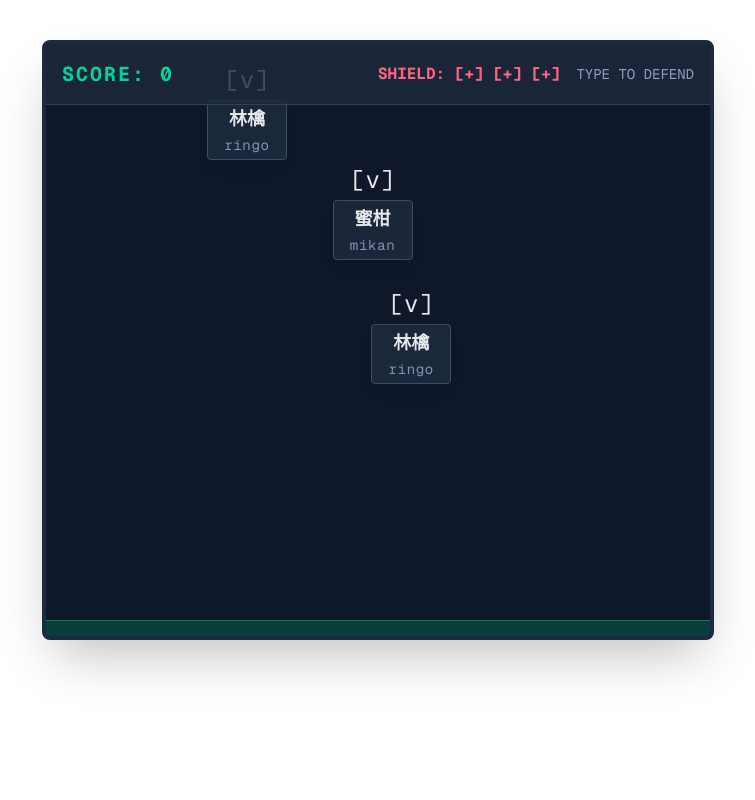
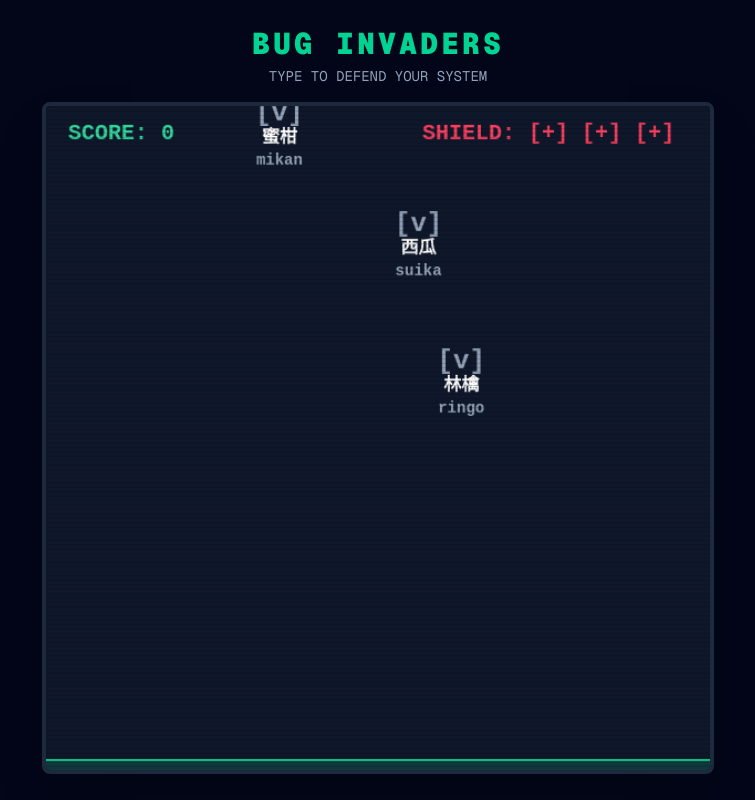
Before and after one commit to aracxk/typing-universe, a Next.js app: page /game/invader in a window 1280 px wide. Shown: the whole page, without its empty margins (262-1017 px from the left). Built offline with nearby package versions, Linux system fonts and the light colour scheme.

Commit message:
feat(invader): Canvas描画への完全リプレイス（パーティクル・CRTエフェクトの実装）

```diff
--- a/src/app/game/invader/page.tsx
+++ b/src/app/game/invader/page.tsx
@@ -1,86 +1,35 @@
 "use client";
 
+import { InvaderCanvas } from "../../../features/invader/components/InvaderCanvas";
 import { useInvaderGame } from "../../../features/invader/hooks/useInvaderGame";
 
 export default function InvaderGamePage() {
 	const engine = useInvaderGame();
 
 	return (
-		<main className="relative w-full max-w-2xl mx-auto h-[600px] bg-slate-900 overflow-hidden text-white mt-10 rounded-lg shadow-2xl font-mono border-4 border-slate-800">
-			{/* Header / Score */}
-			<div className="absolute top-0 left-0 w-full p-4 flex justify-between items-center bg-slate-800/80 z-10 border-b border-slate-700">
-				<div className="text-xl font-bold tracking-widest text-emerald-400">
-					SCORE: {engine.score}
-				</div>
-				<div className="flex items-center space-x-4">
-					<div className="text-rose-400 font-bold">
-						SHIELD: {"[+] ".repeat(Math.max(0, engine.lives))}
-					</div>
-					<div className="text-sm text-slate-400">TYPE TO DEFEND</div>
-				</div>
+		<main className="relative w-full h-screen flex flex-col items-center justify-center bg-slate-950 font-mono">
+			<div className="mb-4 text-center">
+				<h1 className="text-3xl font-black text-emerald-400 tracking-widest">
+					BUG INVADERS
+				</h1>
+				<p className="text-slate-400 text-sm mt-1">
+					TYPE TO DEFEND YOUR SYSTEM
+				</p>
 			</div>
 
-			{/* Game Area */}
-			<div className="relative w-full h-full">
-				{engine.invaders.map((invader) => {
-					const isFocused = engine.focusedInvaderId?.equals(invader.id);
-					const activeWord = invader.activeWord;
-					const currentIndex = activeWord.currentIndex;
-					const readings = activeWord.target.readings[0];
+			<InvaderCanvas engine={engine} />
 
-					const typed = readings.slice(0, currentIndex);
-					const remaining = readings.slice(currentIndex);
-
-					return (
-						<div
-							key={invader.id.value}
-							className={`absolute flex flex-col items-center transition-all duration-75 ease-linear ${
-								isFocused
-									? "scale-110 drop-shadow-[0_0_8px_rgba(52,211,153,0.8)]"
-									: "opacity-90"
-							}`}
-							style={{
-								left: `${invader.x}px`,
-								top: `${invader.y}px`,
-							}}
-						>
-							{/* Invader Sprite Mock */}
-							<div className="text-2xl mb-1">[v]</div>
-
-							{/* Word Display */}
-							<div className="bg-slate-800 px-2 py-1 rounded shadow-lg border border-slate-600 flex flex-col items-center min-w-[80px]">
-								<div className="text-lg font-bold text-white mb-0.5">
-									{activeWord.target.word}
-								</div>
-								<div className="text-sm font-mono tracking-wider flex">
-									<span className="text-emerald-400">{typed}</span>
-									<span className="text-slate-400">{remaining}</span>
-								</div>
-							</div>
-						</div>
-					);
-				})}
-			</div>
-
-			{/* Game Over Screen */}
 			{engine.status === "gameover" && (
-				<div className="absolute inset-0 bg-slate-900/90 flex flex-col items-center justify-center z-20">
-					<h1 className="text-5xl font-black text-rose-500 mb-4 animate-pulse">
-						GAME OVER
-					</h1>
-					<p className="text-2xl mb-8">FINAL SCORE: {engine.score}</p>
+				<div className="mt-6 flex flex-col items-center">
 					<button
 						type="button"
-						className="px-6 py-3 bg-emerald-500 hover:bg-emerald-400 text-slate-900 font-bold rounded shadow-lg transition-colors"
+						className="px-8 py-3 bg-emerald-500 hover:bg-emerald-400 text-slate-900 font-bold rounded shadow-lg transition-colors cursor-pointer"
 						onClick={() => window.location.reload()}
 					>
-						TRY AGAIN
+						REBOOT SYSTEM (TRY AGAIN)
 					</button>
 				</div>
 			)}
-
-			{/* Player Base / Earth */}
-			<div className="absolute bottom-0 left-0 w-full h-4 bg-emerald-600/30 border-t border-emerald-500/50"></div>
 		</main>
 	);
 }
--- /dev/null
+++ b/src/features/invader/components/InvaderCanvas.tsx
@@ -0,0 +1,208 @@
+import { useEffect, useRef } from "react";
+import type { InvaderGameEngine } from "../../../entities/invader/domain/InvaderGameEngine";
+
+interface InvaderCanvasProps {
+	engine: InvaderGameEngine;
+}
+
+interface Particle {
+	x: number;
+	y: number;
+	vx: number;
+	vy: number;
+	life: number;
+	maxLife: number;
+	color: string;
+	size: number;
+}
+
+export function InvaderCanvas({ engine }: InvaderCanvasProps) {
+	const canvasRef = useRef<HTMLCanvasElement>(null);
+
+	useEffect(() => {
+		const canvas = canvasRef.current;
+		if (!canvas) return;
+		const ctx = canvas.getContext("2d");
+		if (!ctx) return;
+
+		let animationFrameId: number;
+		const particles: Particle[] = [];
+		const prevInvaders = new Map<string, { x: number; y: number }>();
+
+		// レトロなCRT風のスキャンライン描画
+		const drawScanlines = (
+			ctx: CanvasRenderingContext2D,
+			width: number,
+			height: number,
+		) => {
+			ctx.fillStyle = "rgba(0, 0, 0, 0.15)";
+			for (let i = 0; i < height; i += 4) {
+				ctx.fillRect(0, i, width, 1);
+			}
+		};
+
+		const spawnExplosion = (x: number, y: number, color: string) => {
+			for (let i = 0; i < 30; i++) {
+				const angle = Math.random() * Math.PI * 2;
+				const speed = Math.random() * 3 + 1;
+				particles.push({
+					x,
+					y,
+					vx: Math.cos(angle) * speed,
+					vy: Math.sin(angle) * speed,
+					life: 1.0,
+					maxLife: Math.random() * 0.5 + 0.5,
+					color,
+					size: Math.random() * 3 + 1,
+				});
+			}
+		};
+
+		const render = () => {
+			const width = canvas.width;
+			const height = canvas.height;
+
+			// 背景のクリア
+			ctx.fillStyle = "#0f172a"; // slate-900
+			ctx.fillRect(0, 0, width, height);
+
+			// 状態の取得
+			const currentInvaders = engine.invaders;
+			const currentInvaderIds = new Set(
+				currentInvaders.map((inv) => inv.id.value),
+			);
+
+			// 撃破判定（前回いて、今回いなくて、最下部に到達していないもの）
+			for (const [id, pos] of prevInvaders.entries()) {
+				if (!currentInvaderIds.has(id)) {
+					if (pos.y < height - 20) {
+						// 防衛ライン到達以外の消滅＝撃破とみなす
+						spawnExplosion(pos.x, pos.y, "#34d399"); // emerald-400
+					} else {
+						// 防衛ライン到達（ダメージ）
+						spawnExplosion(pos.x, pos.y, "#f43f5e"); // rose-500
+					}
+				}
+			}
+
+			// 現在の敵の位置を保存
+			prevInvaders.clear();
+			for (const invader of currentInvaders) {
+				prevInvaders.set(invader.id.value, { x: invader.x, y: invader.y });
+			}
+
+			// 敵の描画
+			ctx.textAlign = "center";
+			for (const invader of currentInvaders) {
+				const isFocused = engine.focusedInvaderId?.equals(invader.id);
+				const activeWord = invader.activeWord;
+				const currentIndex = activeWord.currentIndex;
+				const readings = activeWord.target.readings[0];
+
+				const typed = readings.slice(0, currentIndex);
+				const remaining = readings.slice(currentIndex);
+
+				// 敵のシンボル
+				ctx.fillStyle = isFocused ? "#34d399" : "#94a3b8"; // emerald-400 or slate-400
+				ctx.font = "bold 24px monospace";
+				ctx.fillText("[v]", invader.x, invader.y - 10);
+
+				// 日本語ターゲット（林檎など）
+				ctx.fillStyle = "#ffffff";
+				ctx.font = "bold 16px sans-serif";
+				ctx.fillText(activeWord.target.word, invader.x, invader.y + 10);
+
+				// ローマ字ターゲット
+				ctx.font = "bold 14px monospace";
+				const totalWidth = ctx.measureText(readings).width;
+				let startX = invader.x - totalWidth / 2;
+
+				ctx.textAlign = "left";
+				ctx.fillStyle = "#34d399"; // emerald-400 (typed)
+				ctx.fillText(typed, startX, invader.y + 30);
+
+				startX += ctx.measureText(typed).width;
+				ctx.fillStyle = "#94a3b8"; // slate-400 (remaining)
+				ctx.fillText(remaining, startX, invader.y + 30);
+				ctx.textAlign = "center"; // 戻す
+			}
+
+			// パーティクルの描画と更新
+			for (let i = particles.length - 1; i >= 0; i--) {
+				const p = particles[i];
+				p.x += p.vx;
+				p.y += p.vy;
+				p.life -= 0.02;
+
+				if (p.life <= 0) {
+					particles.splice(i, 1);
+					continue;
+				}
+
+				ctx.globalAlpha = p.life / p.maxLife;
+				ctx.fillStyle = p.color;
+				ctx.beginPath();
+				ctx.arc(p.x, p.y, p.size, 0, Math.PI * 2);
+				ctx.fill();
+				ctx.globalAlpha = 1.0;
+			}
+
+			// UI情報の描画 (Score, Lives)
+			ctx.textAlign = "left";
+			ctx.fillStyle = "#34d399";
+			ctx.font = "bold 20px monospace";
+			ctx.fillText(`SCORE: ${engine.score}`, 20, 30);
+
+			ctx.textAlign = "right";
+			ctx.fillStyle = "#f43f5e";
+			ctx.fillText(
+				`SHIELD: ${"[+] ".repeat(Math.max(0, engine.lives))}`,
+				width - 20,
+				30,
+			);
+
+			// 防衛ラインの描画
+			ctx.fillStyle = "rgba(16, 185, 129, 0.2)"; // emerald-500 with opacity
+			ctx.fillRect(0, height - 10, width, 10);
+			ctx.fillStyle = "#10b981";
+			ctx.fillRect(0, height - 10, width, 2);
+
+			// CRTスキャンライン
+			drawScanlines(ctx, width, height);
+
+			// ゲームオーバー判定
+			if (engine.status === "gameover") {
+				ctx.fillStyle = "rgba(15, 23, 42, 0.8)";
+				ctx.fillRect(0, 0, width, height);
+
+				ctx.textAlign = "center";
+				ctx.fillStyle = "#f43f5e";
+				ctx.font = "black 48px sans-serif";
+				ctx.fillText("GAME OVER", width / 2, height / 2 - 20);
+
+				ctx.fillStyle = "#ffffff";
+				ctx.font = "bold 24px monospace";
+				ctx.fillText(
+					`FINAL SCORE: ${engine.score}`,
+					width / 2,
+					height / 2 + 30,
+				);
+			}
+
+			animationFrameId = requestAnimationFrame(render);
+		};
+
+		render();
+
+		return () => cancelAnimationFrame(animationFrameId);
+	}, [engine]);
+
+	return (
+		<canvas
+			ref={canvasRef}
+			width={600}
+			height={600}
+			className="w-full max-w-2xl mx-auto rounded-lg shadow-2xl border-4 border-slate-800 block"
+		/>
+	);
+}
--- a/src/features/invader/hooks/useInvaderGame.ts
+++ b/src/features/invader/hooks/useInvaderGame.ts
@@ -1,9 +1,8 @@
-import { useCallback, useEffect, useRef, useSyncExternalStore } from "react";
+import { useEffect, useRef, useSyncExternalStore } from "react";
 import { ActiveWord } from "../../../entities/core/domain/ActiveWord";
 import { TargetWord } from "../../../entities/core/domain/TargetWord";
 import { Invader } from "../../../entities/invader/domain/Invader";
 import { InvaderGameEngine } from "../../../entities/invader/domain/InvaderGameEngine";
-import { Result } from "../../../shared/core/Result";
 import { EntityId } from "../../../shared/domain/EntityId";
 
 class GameStore {
@@ -13,7 +12,12 @@ class GameStore {
 	private rafId: number | null = null;
 	private invaderIdCounter = 0;
 	private nextSpawnTime = 0;
-	public tickCount = 0; // Reactの再レンダリングトリガー用
+
+	// Reactへの再描画トリガー用
+	public tickCount = 0;
+	private lastScore = 0;
+	private lastLives = 3;
+	private lastStatus = "playing";
 
 	constructor() {
 		this.engine = InvaderGameEngine.create(EntityId.create("engine"), 600);
@@ -30,10 +34,20 @@ class GameStore {
 		return this.tickCount;
 	};
 
-	private notify() {
-		this.tickCount++;
-		for (const listener of this.listeners) {
-			listener();
+	private notifyIfChanged() {
+		if (
+			this.engine.score !== this.lastScore ||
+			this.engine.lives !== this.lastLives ||
+			this.engine.status !== this.lastStatus
+		) {
+			this.lastScore = this.engine.score;
+			this.lastLives = this.engine.lives;
+			this.lastStatus = this.engine.status;
+
+			this.tickCount++;
+			for (const listener of this.listeners) {
+				listener();
+			}
 		}
 	}
 
@@ -52,7 +66,7 @@ class GameStore {
 			}
 
 			this.engine.tick(deltaTime);
-			this.notify();
+			this.notifyIfChanged(); // Canvasが独立描画するため、スコア・ライフ変動時のみReactを再描画する
 			this.rafId = requestAnimationFrame(loop);
 		};
 		this.rafId = requestAnimationFrame(loop);
@@ -69,7 +83,7 @@ class GameStore {
 		if (this.engine.status === "gameover") return;
 		if (/^[a-z]$/i.test(key)) {
 			this.engine.type(key);
-			this.notify();
+			this.notifyIfChanged();
 		}
 	}
 
@@ -79,6 +93,9 @@ class GameStore {
 			{ w: "蜜柑", r: ["mikan"] },
 			{ w: "西瓜", r: ["suika"] },
 			{ w: "葡萄", r: ["budou"] },
+			{ w: "苺", r: ["ichigo"] },
+			{ w: "無花果", r: ["ichijiku"] },
+			{ w: "檸檬", r: ["remon"] },
 		];
 		const pick = words[Math.floor(Math.random() * words.length)];
 		const targetResult = TargetWord.create(pick.w, pick.r);
@@ -90,7 +107,7 @@ class GameStore {
 			targetResult.value,
 		);
 
-		const x = Math.random() * 400 + 50;
+		const x = Math.random() * 400 + 100;
 		const speed = Math.random() * 30 + 30;
 
 		const invResult = Invader.create(
@@ -115,7 +132,6 @@ export function useInvaderGame() {
 
 	const store = storeRef.current;
 
-	// Reactに状態変更を検知させるため、tickCountを監視させる
 	useSyncExternalStore(store.subscribe, store.getSnapshot, store.getSnapshot);
 
 	useEffect(() => {
@@ -132,6 +148,5 @@ export function useInvaderGame() {
 		return () => window.removeEventListener("keydown", handleKeyDown);
 	}, [store]);
 
-	// 実態（エンジン）はそのまま返す
 	return store.engine;
 }
```
